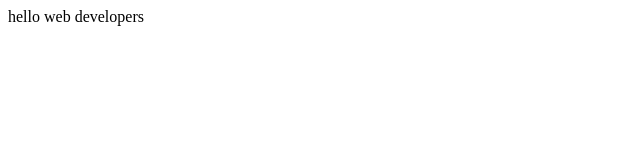
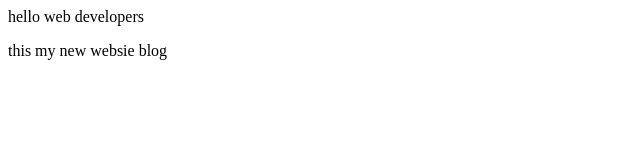
Before and after one commit to mainak6969/indexfile, a plain HTML site: page index.html in a window 1280 px wide. Shown: the whole page, without its empty margins (0-640 px from the left). Drawn offline with Linux system fonts and the light colour scheme.

Commit message:
add new line

```diff
--- a/index.html
+++ b/index.html
@@ -1 +1,2 @@
 <P>hello web developers</p>
+    <p>this my new websie blog</p>
```
